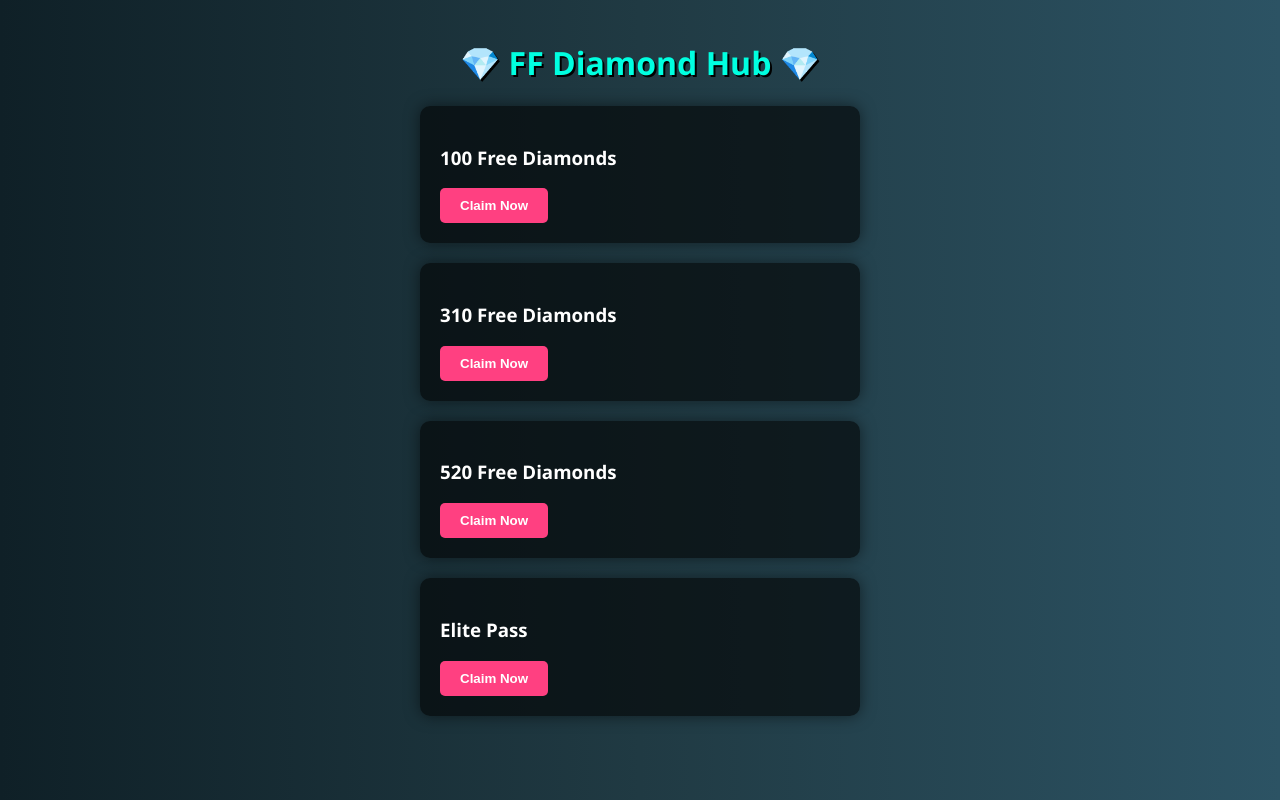
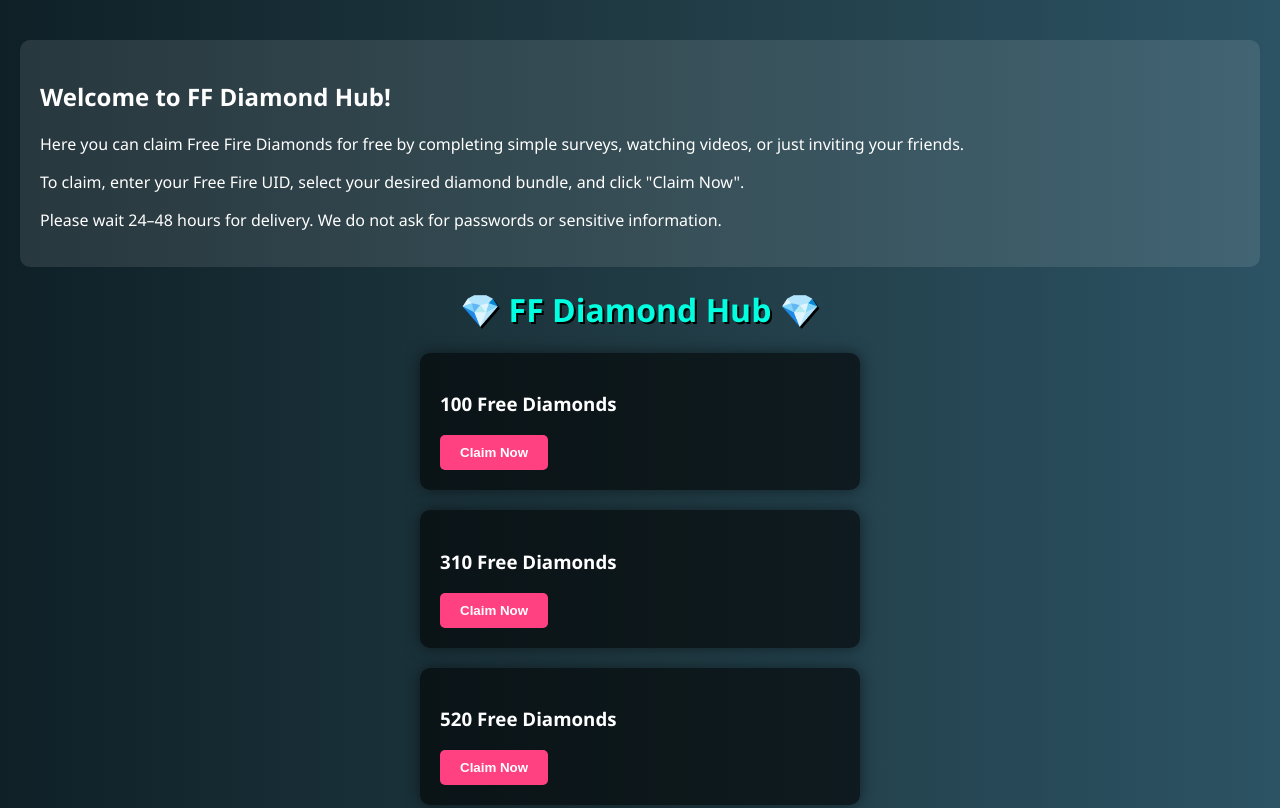
Before and after one commit to FFDIAMONDHUB/ffdiamondhub.github.io, a plain HTML site: page index.html in a window 1280 px wide. Shown: the top 808 px of the page. Drawn offline with Linux system fonts and the light colour scheme.

Commit message:
Add files via upload

```diff
--- a/index.html
+++ b/index.html
@@ -3,7 +3,7 @@
 <html lang="en">
 <head>
   <script async src="https://pagead2.googlesyndication.com/pagead/js/adsbygoogle.js?client=ca-pub-6794851357390069"
-     crossorigin="anonymous"></script>
+  crossorigin="anonymous"></script>
   <meta charset="UTF-8" />
   <meta name="viewport" content="width=device-width, initial-scale=1.0" />
   <title>FF Diamond Hub</title>
@@ -81,6 +81,14 @@
   </script>
 </head>
 <body>
+
+<div style="background: rgba(255,255,255,0.1); padding: 20px; border-radius: 10px; margin: 20px 0;">
+  <h2>Welcome to FF Diamond Hub!</h2>
+  <p>Here you can claim Free Fire Diamonds for free by completing simple surveys, watching videos, or just inviting your friends.</p>
+  <p>To claim, enter your Free Fire UID, select your desired diamond bundle, and click "Claim Now".</p>
+  <p>Please wait 24–48 hours for delivery. We do not ask for passwords or sensitive information.</p>
+</div>
+
   <h1>💎 FF Diamond Hub 💎</h1>
 
   <div class="pack"><h3>100 Free Diamonds</h3>
```
